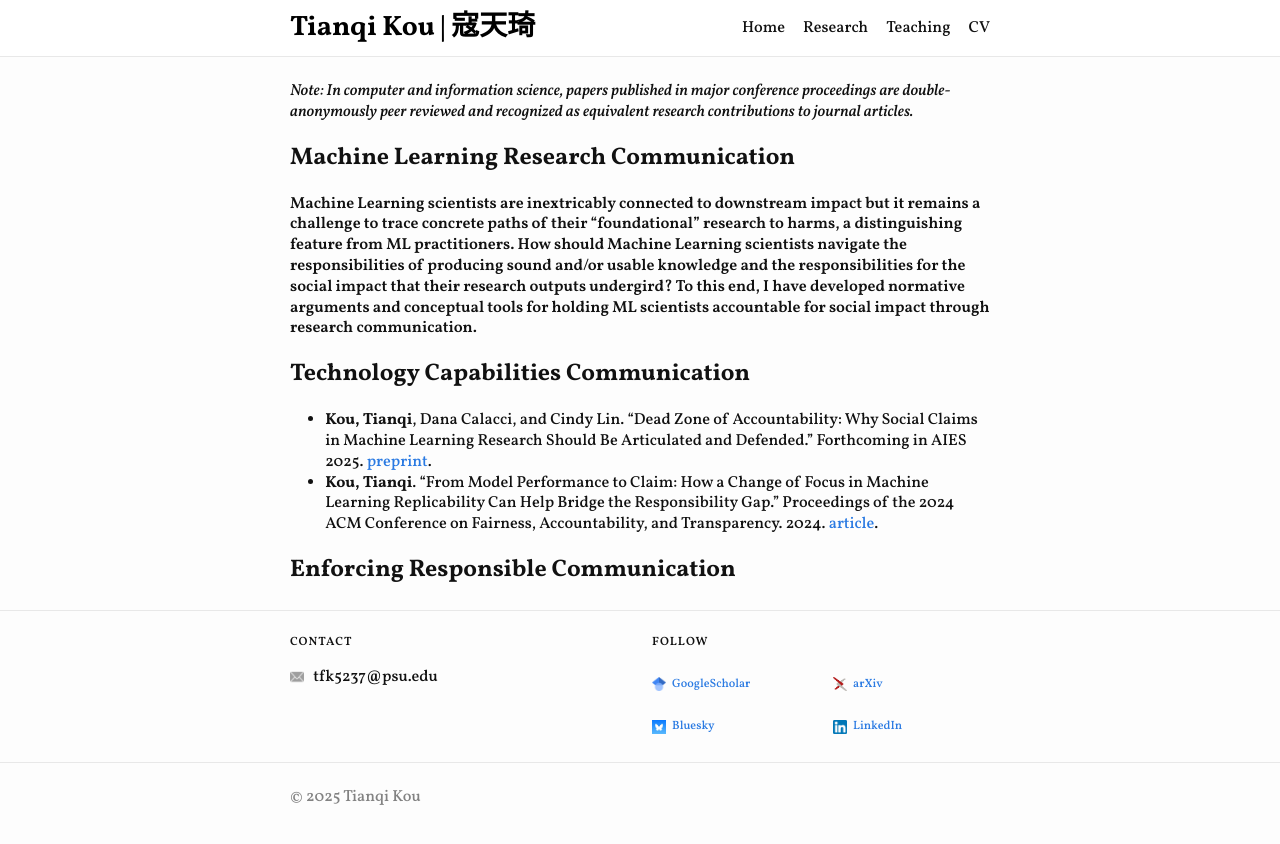
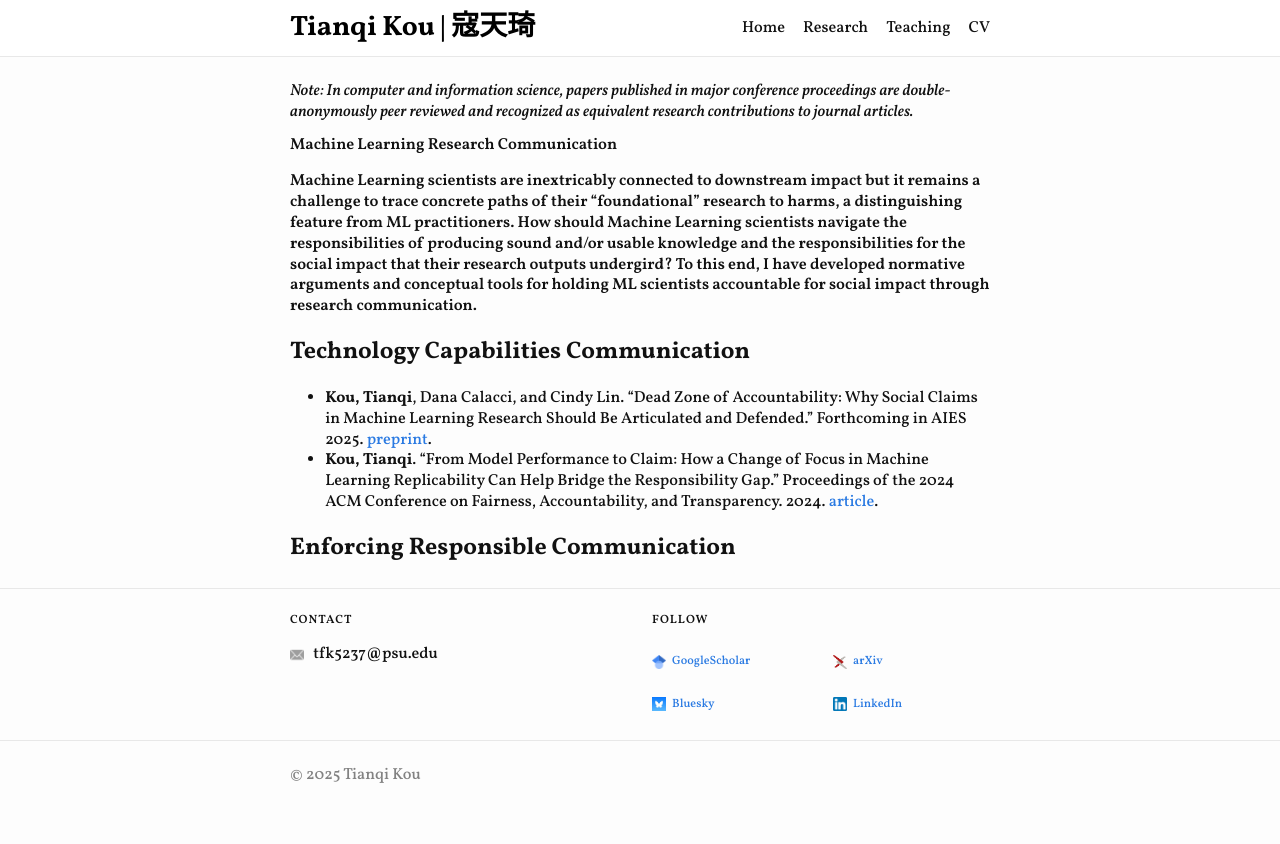
Before and after one commit to koutianqi/koutianqi.github.io, a Jekyll site: the page built from pages/research.markdown, in a window 1280 px wide. Shown: the top 844 px of the page. Built offline with Jekyll 4.4.1, drawn with Linux system fonts in a browser that asks for light colours.

```diff
--- a/pages/research.markdown
+++ b/pages/research.markdown
@@ -5,8 +5,8 @@ title: "Tianqi Kou"
 
 _Note: In computer and information science, papers published in major conference proceedings are double-anonymously peer reviewed and recognized as equivalent research contributions to journal articles._
 
-# Machine Learning Research Communication
-## Machine Learning scientists are inextricably connected to downstream impact but it remains a challenge to trace concrete paths of their “foundational” research to harms, a distinguishing feature from ML practitioners. How should Machine Learning scientists navigate the responsibilities of producing sound and/or usable knowledge and the responsibilities for the social impact that their research outputs undergird? To this end, I have developed normative arguments and conceptual tools for holding ML scientists accountable for social impact through research communication.
+## Machine Learning Research Communication
+### Machine Learning scientists are inextricably connected to downstream impact but it remains a challenge to trace concrete paths of their “foundational” research to harms, a distinguishing feature from ML practitioners. How should Machine Learning scientists navigate the responsibilities of producing sound and/or usable knowledge and the responsibilities for the social impact that their research outputs undergird? To this end, I have developed normative arguments and conceptual tools for holding ML scientists accountable for social impact through research communication.
 
 
 # Technology Capabilities Communication
```
